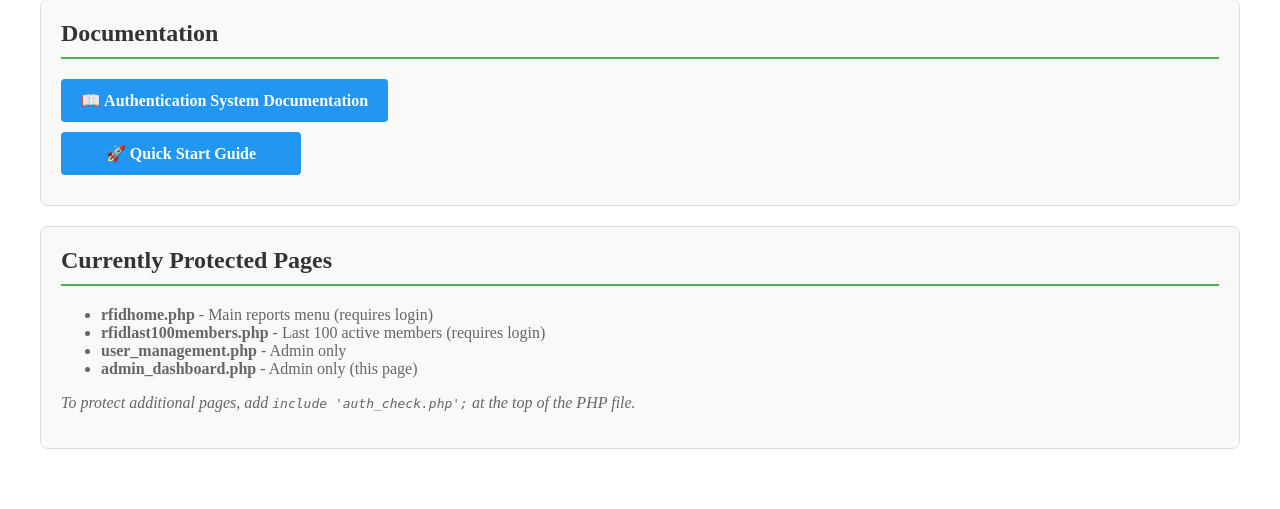
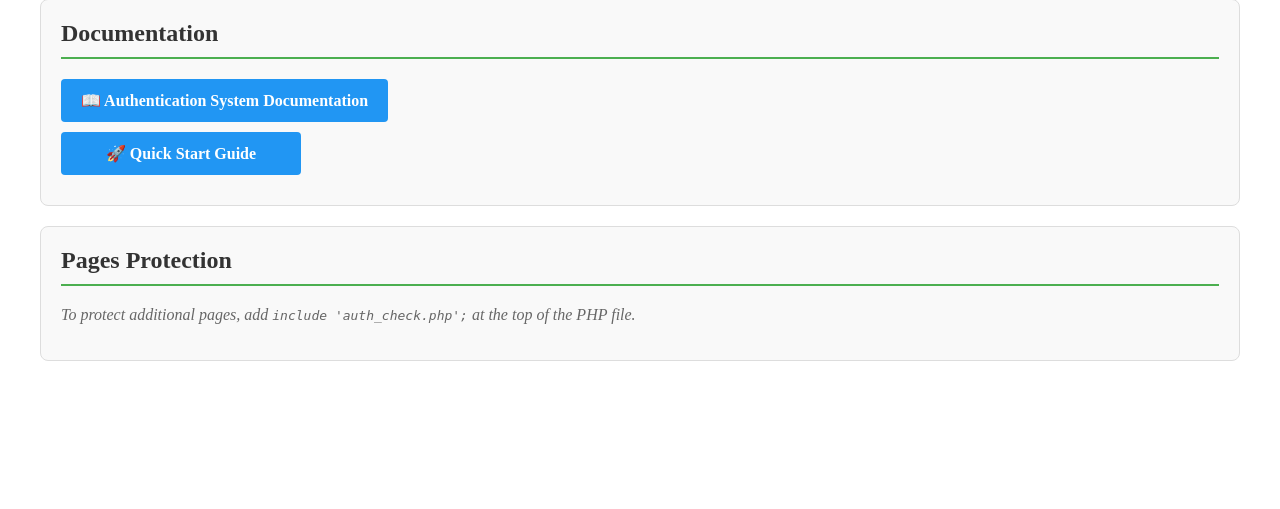
Before and after one commit to makernexus/RFID_System, a PHP site: page /admin_dashboard.php in a window 1280 px wide. Shown: the part 1163-1672 px from the top of the page. After the commit the page ends 1524 px from the top, so only its background shows below. Run offline with PHP 8.4, Linux system fonts and the light colour scheme; the visitor is signed in with stand-in values (Sample User, id 1).

Commit message:
few small bugs

```diff
--- a/Software/Facility_Database_SW/datalogging/admin_dashboard.php
+++ b/Software/Facility_Database_SW/datalogging/admin_dashboard.php
@@ -151,13 +151,7 @@ $authHeader = ob_get_clean();
 
         <!-- Protected Pages List -->
         <div class="dashboard-section">
-            <h2>Currently Protected Pages</h2>
-            <ul style="margin-top: 15px; color: #666;">
-                <li><strong>rfidhome.php</strong> - Main reports menu (requires login)</li>
-                <li><strong>rfidlast100members.php</strong> - Last 100 active members (requires login)</li>
-                <li><strong>user_management.php</strong> - Admin only</li>
-                <li><strong>admin_dashboard.php</strong> - Admin only (this page)</li>
-            </ul>
+            <h2>Pages Protection</h2>
             <p style="margin-top: 15px; font-style: italic; color: #666;">
                 To protect additional pages, add <code>include 'auth_check.php';</code> at the top of the PHP file.
             </p>
--- a/Software/Facility_Database_SW/datalogging/rfiddeniedanyreason.txt
+++ b/Software/Facility_Database_SW/datalogging/rfiddeniedanyreason.txt
@@ -10,6 +10,7 @@
 </head>
 
 <body>
+    <<AUTH_HEADER>>
     <div>
         <h1>Debug report: attempts to use RFID that were denied in the last 60 days</h1>
         <ul>
```
Also changed, not shown: Software/Facility_Database_SW/datalogging/rfiddeniedanyreason.php (+8 -0 lines), Software/Facility_Database_SW/datalogging/rfidhome.php (+1 -6 lines).
